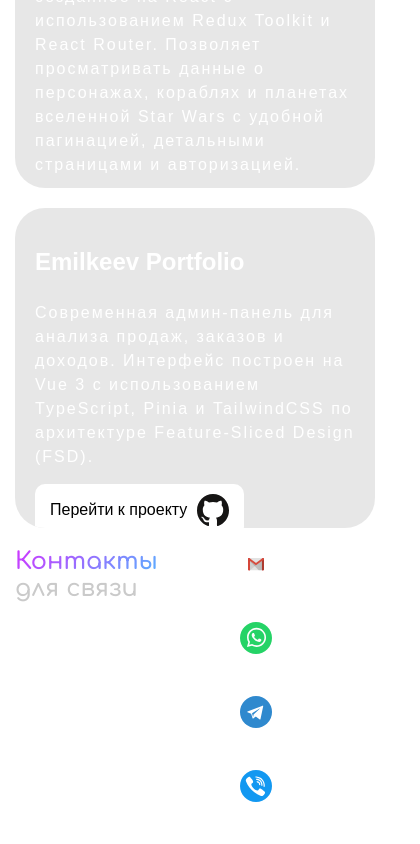
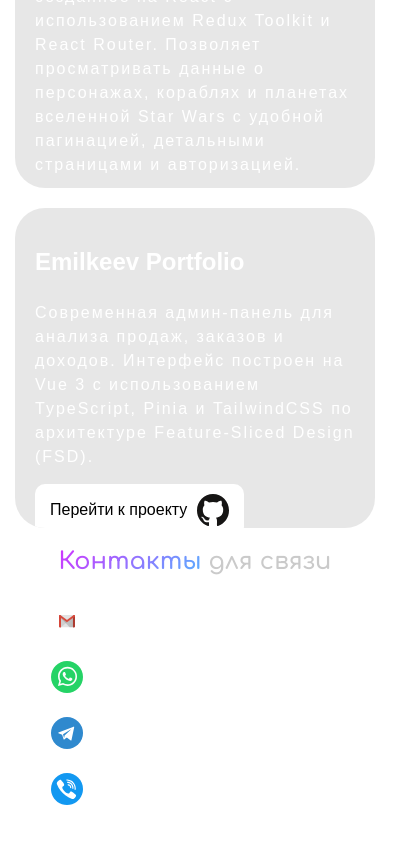
Before and after one commit to Ju1ustaan/cv, a React (Vite) app: page /projects in a window 390 px wide. Shown: the part 1492-2336 px from the top of the page, 420 px wide, since content can reach past the window. Built offline with nearby package versions, Linux system fonts and the light colour scheme; a web font is replaced by a local one.

Commit message:
contacts mobile

```diff
--- a/src/widgets/contacts/ui/Contacts.tsx
+++ b/src/widgets/contacts/ui/Contacts.tsx
@@ -27,7 +27,7 @@ const LINKS = [
 
 export const Contacts = () => {
     return (
-        <div className='container'>
+        <div className='container' id='contacts'>
             <div className="contacts">
                 <SectionTitle highlightedText="Контакты" titleText="для связи" />
                 <div className="contacts__links">
--- a/src/widgets/contacts/ui/contacts.css
+++ b/src/widgets/contacts/ui/contacts.css
@@ -29,3 +29,19 @@
     transform: scale(1.05);
     transition: all 0.3s ease-in-out;
 }
+
+@media (max-width: 768px) {
+    .contacts {
+        flex-direction: column;
+        align-items: center;
+        gap: 30px;
+    }
+
+    .contacts__links {
+        width: 80%;
+    }
+
+    .contacts__link {
+        width: 100%;
+    }
+}
```
